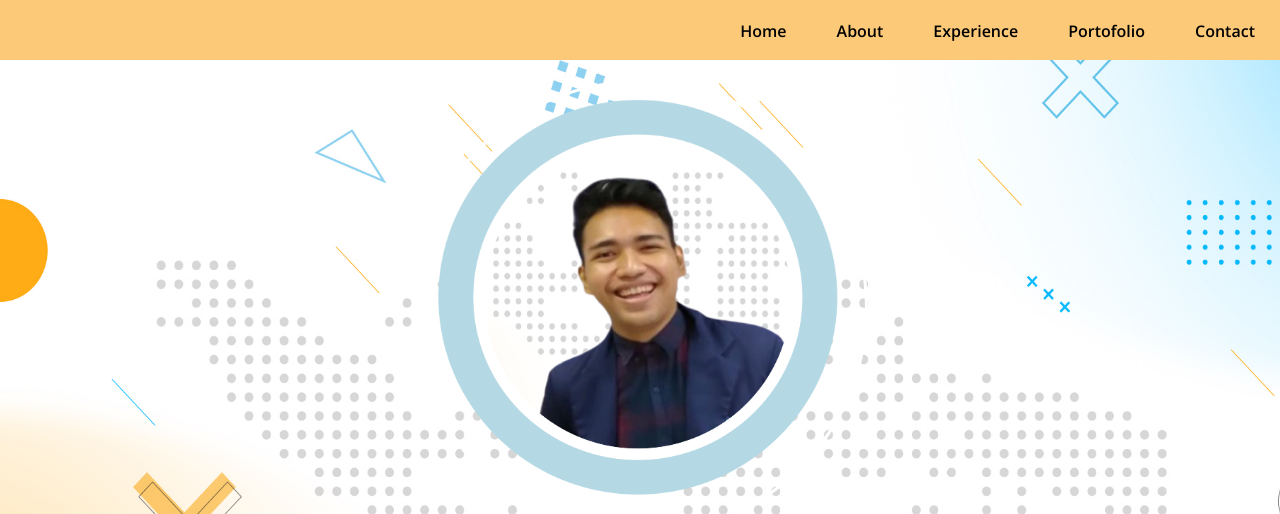
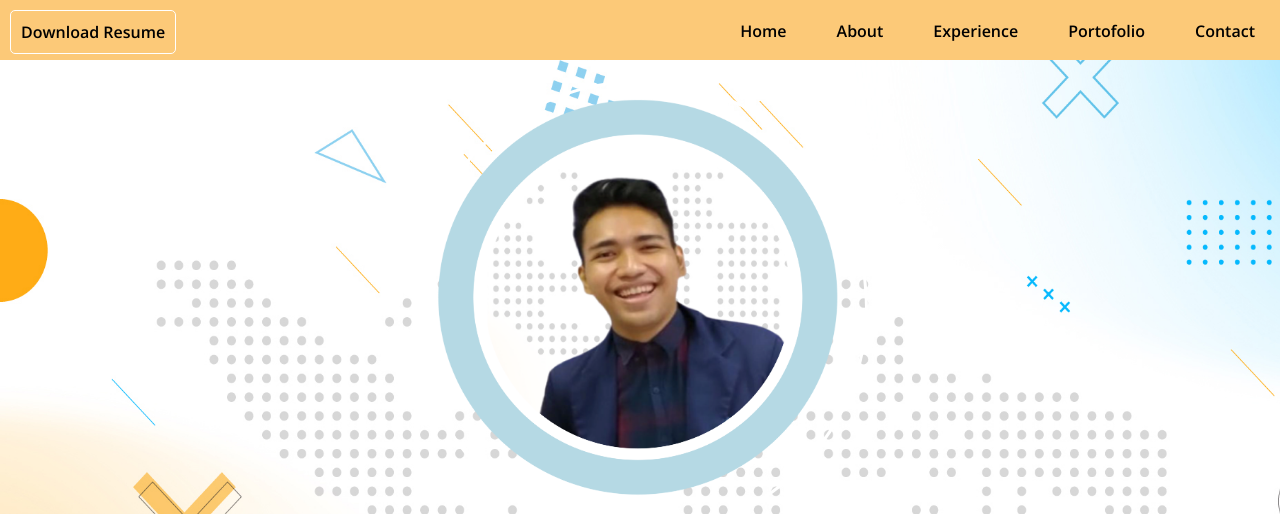
Before and after one commit to casperwein/web-portofolio-en, a plain HTML site: page index.html in a window 1280 px wide. Shown: the top 514 px of the page. Drawn offline with nearby package versions, Linux system fonts and the light colour scheme.

Commit message:
update resume

```diff
--- a/index.html
+++ b/index.html
@@ -20,9 +20,7 @@
                 <li><a href="#experience">Experience</a></li>
                 <li><a href="#about">About</a></li>
                 <li><a href="#">Home</a></li>
-                <li class="download">
-                    <a class="download_button" href="/resume/CV Eggan Nachson.pdf" download>Download Resume</a>
-                </li>
+                <a class="download_button download" href="/resume/CV Eggan Nachson.pdf" download>Download Resume</a>
             </ul>
         </nav>
     </header>
--- a/stylesheet.css
+++ b/stylesheet.css
@@ -35,14 +35,28 @@ nav ul li a {
 }
 
 .download {
-    margin-right: 600px;
     padding: 10px;
     border: 1px solid rgb(255, 255, 255);
     border-radius: 5px;
+    color: black;
+    font-weight: bolder;
+    transition: .25s;
 }
 
 .download:hover {
     background-color: #b36f03;
+    color: white;
+    transform: scale(1.05);
+}
+
+.download_button {
+    text-decoration: none;
+    position: absolute;
+    margin: 10px;
+}
+
+nav ul li .download_button {
+    background-color: red;
 }
 
 nav ul li a:hover {
```
